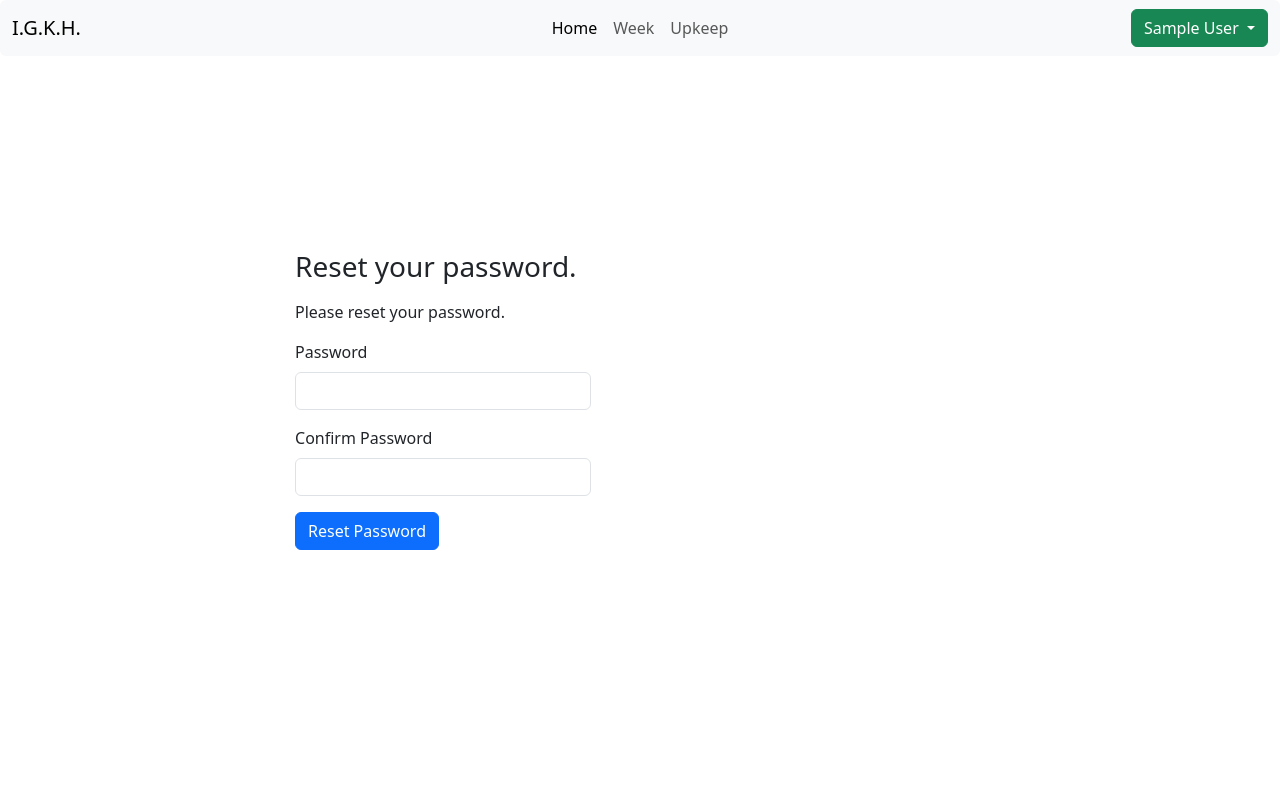
After one commit to YeTengji/project, a Flask app: page /reset-password in a window 1280 px wide. The commit adds this page. Run offline with Flask 3, Linux system fonts and the light colour scheme; the visitor is signed in with stand-in values (Sample User, id 1).

Commit message:
feat: implement forgot password flowchore: clean up code

```diff
--- a/app.py
+++ b/app.py
@@ -1,16 +1,18 @@
 import os
-from datetime import timedelta
+import logging
+from datetime import datetime, timedelta, timezone
 from dotenv import load_dotenv
 from werkzeug.security import generate_password_hash, check_password_hash
-from flask import Flask, render_template, redirect, url_for, flash, request, jsonify
+from flask import Flask, render_template, redirect, url_for, flash, request, jsonify, session
 from flask_login import LoginManager, login_required, login_user, logout_user, current_user
 from flask_wtf import CSRFProtect
 from sqlalchemy import select, or_, func
 from sqlalchemy.exc import SQLAlchemyError
 
-from models import db, User, UserTheme
-from forms import LoginForm, SignUpForm, UserProfileForm
+from models import db, User, UserTheme, ResetCode
+from forms import ForgotPasswordForm, LoginForm, ResetPasswordForm, SignUpForm, UserProfileForm, VerifyPasswordResetCodeForm
 from context import inject_user_profile_form
+from helpers import generate_secure_code
 
 load_dotenv()
 login_manager = LoginManager()
@@ -53,7 +55,7 @@ app = create_app()
 def load_user(user_id):
     return db.session.get(User, int(user_id))
 
-# -------- Authentication and Registration Route --------
+#region --- Authentication and Registration Routes ---
 @app.route('/login', methods=['GET', 'POST'])
 def login():
     if current_user.is_authenticated:
@@ -62,9 +64,13 @@ def login():
     login_form = LoginForm()
     signup_form = SignUpForm()
 
+    forms = {
+        'login_form': login_form,
+        'signup_form': signup_form,
+    }
+
     if request.method == 'POST':
         form_type = request.form.get('form_type')
-
         if form_type == 'login' and login_form.validate_on_submit():
             identifier = login_form.identifier.data.strip()
 
@@ -100,14 +106,108 @@ def login():
                 db.session.commit()
             except SQLAlchemyError as e:
                 db.session.rollback()
-                print(f"Database error: {e}")
-                flash('Something went wrong. Please try again.', 'danger')
+                logging.error(f"Sign up database error: {e}")
+                flash('Something went wrong. Please contact support.', 'danger')
                 return redirect(url_for('login'))
 
             flash('Account created successfully. Please log in.', 'success')
             return redirect(url_for('login'))
 
-    return render_template('login.html', login_form=login_form, signup_form=signup_form)
+    return render_template('login.html', **forms)
+
+@app.route('/forgot-password', methods=['GET', 'POST'])
+def forgot_password():
+    forgot_password_form = ForgotPasswordForm()
+
+    if request.method == 'POST':
+        if forgot_password_form.validate_on_submit():
+            existing_email = db.session.execute(select(User).where(
+                func.lower(User.email) == forgot_password_form.email.data.lower()
+                )
+            ).scalar_one_or_none()
+
+            if existing_email:
+                now = datetime.now(timezone.utc)
+                validity = timedelta(minutes=15)
+
+                recent_code = db.session.execute(select(ResetCode).where(
+                    ResetCode.user_id == existing_email.id,
+                    ResetCode.requested > now - validity,
+                    ResetCode.used.is_(False)
+                    )
+                ).scalar_one_or_none()
+
+                if recent_code:
+                    flash('A code was sent previously. Please check your email messages', 'warning')
+                    return redirect(url_for('forgot_password'))
+
+                reset_code = ResetCode(
+                    user_id = existing_email.id,
+                    code=generate_secure_code(),
+                    requested=now,
+                    expiration=now + validity
+                )
+
+                try:
+                    db.session.add(reset_code)
+                    db.session.commit()
+                except SQLAlchemyError as e:
+                    logging.error(f"Reset code database error: {e}")
+                    flash('Something went wrong. Please contact support.', 'danger')
+                    return redirect(url_for('forgot_password'))
+
+            flash('Please check your email for further instructions.', 'info')
+            return redirect(url_for('verify_password_reset_code'))
+
+    return render_template('forgot_password.html', forgot_password_form=forgot_password_form)
+
+@app.route('/verify-password-reset-code', methods=['GET', 'POST'])
+def verify_password_reset_code():
+    verify_password_reset_code_form = VerifyPasswordResetCodeForm()
+
+    if request.method == 'POST':
+        if verify_password_reset_code_form.validate_on_submit():
+            print('here!')
+            code = db.session.execute(select(ResetCode).where(
+                ResetCode.code == verify_password_reset_code_form.code.data
+                )
+            ).scalar_one_or_none()
+
+            if code and code.expiration > datetime.now(timezone.utc):
+                session['code_verified_user_id'] = code.user_id
+                code.used = True
+                db.session.commit()
+                return redirect(url_for('reset_password'))
+            else:
+                print('no')
+                flash('Invalid code.', 'danger')
+                return redirect(url_for('verify_password_reset_code'))
+
+    return render_template('verify_password_reset_code.html', verify_password_reset_code_form=verify_password_reset_code_form)
+
+@app.route('/reset-password', methods=['GET', 'POST'])
+def reset_password():
+    user_id = session.get('code_verified_user_id')
+    if not user_id:
+        session.pop('code_verified_user_id', None)
+        flash('Unauthorized.', 'danger')
+        return redirect(url_for('login'))
+
+    reset_password_form = ResetPasswordForm()
+
+    if request.method == 'POST':
+        if reset_password_form.validate_on_submit():
+            user = db.session.get(User, user_id)
+            user.password = generate_password_hash(reset_password_form.password.data)
+            db.session.commit()
+
+            session.pop('code_verified_user_id', None)
+
+            flash('Password reset successful. Please log in.', 'success')
+            return redirect(url_for('login'))
+    return render_template('reset_password.html', reset_password_form=reset_password_form)
+
+#endregion --------
 
 # -------- User Routes --------
 @app.route('/logout')
@@ -173,7 +273,7 @@ def user_profile():
         flash("Profile updated!", "success")
         return redirect(url_for('dashboard'))
 
-    return render_template('dashboard.html', user_profile_form=form, show_modal=True)
+    return render_template('dashboard.html', user_profile_form=form, show_user_profile_modal=True)
 
 
 
--- a/forms.py
+++ b/forms.py
@@ -58,3 +58,31 @@ class UserProfileForm(FlaskForm):
         user = db.session.execute(stmt).scalar_one_or_none()
         if user and user.id != current_user.id:
             raise ValidationError("Please create a diffrenent username.")
+
+class ForgotPasswordForm(FlaskForm):
+    form_type = HiddenField('Form Type', default='forgot-password')
+    email = StringField('Email', validators=[DataRequired(), Email()])
+    submit = SubmitField('Send Code')
+
+class VerifyPasswordResetCodeForm(FlaskForm):
+    form_type = HiddenField('Form Type', default='verify-password-reset-code')
+    code = StringField('Reset Code', validators=[
+        DataRequired(),
+        Length(min=6, max=6, message="Code must be 6 characters."),
+        Regexp(r'^[A-Z0-9]{6}$', message="Invalid code.")
+        ])
+    submit = SubmitField('Verify Code')
+
+class ResetPasswordForm(FlaskForm):
+    form_type = HiddenField('Form Type', default='reset-password')
+    password = PasswordField('Password', validators=[
+        DataRequired(),
+        Length(min=8, message="Password must be at least 8 characters."),
+        Regexp(r'^(?=.*[A-Z])(?=.*\d)(?=.*[!@#$%^&*()_+\-=\[\]{};:"\\|,.<>\/?]).+$',
+            message="Password must include a capital letter, a number, and a special character.")
+        ])
+    confirm_password = PasswordField('Confirm Password', validators=[
+        DataRequired(),
+        EqualTo('password', message='Passwords must match')
+        ])
+    submit = SubmitField('Reset Password')
--- a/requirements.txt
+++ b/requirements.txt
@@ -12,6 +12,7 @@ idna==3.10
 itsdangerous==2.2.0
 Jinja2==3.1.6
 MarkupSafe==3.0.2
+psycopg2-binary==2.9.10
 python-dotenv==1.1.1
 SQLAlchemy==2.0.43
 typing_extensions==4.15.0
--- a/static/js/main.js
+++ b/static/js/main.js
@@ -46,11 +46,11 @@ function themeSwitcher() {
     });
 }
 
-// Show User Profile Modal If Errors
-function showUserProfileModal() {
-    const showModal = document.getElementById('showUserProfileModal');
+// Modal Control
+function showModal(triggerID, modalID) {
+    const showModal = document.getElementById(triggerID);
     if (showModal && showModal.value === 'true') {
-        const modalElement = document.getElementById('userProfileModal');
+        const modalElement = document.getElementById(modalID);
         const modal = new bootstrap.Modal(modalElement);
         modal.show()
     }
@@ -59,5 +59,5 @@ function showUserProfileModal() {
 document.addEventListener("DOMContentLoaded", () => {
     autoDismissAlerts();
     themeSwitcher();
-    showUserProfileModal();
+    showModal('showUserProfileModal', 'userProfileModal');
 });
--- a/templates/components/_signup_modal.html
+++ b/templates/components/_signup_modal.html
@@ -4,7 +4,6 @@
         <div class="modal-content p-5">
             <div class="modal-header">
                 <h1 class="modal-title fs-5" id="signUpModalLabel">Sign Up</h1>
-                <button type="button" class="btn-close" data-bs-dismiss="modal" aria-label="Close"></button>
             </div>
             <div class="modal-body">
 
--- a/templates/components/_user_profile_modal.html
+++ b/templates/components/_user_profile_modal.html
@@ -1,6 +1,6 @@
 <div class="modal fade" id="userProfileModal" data-bs-backdrop="static" data-bs-keyboard="false" tabindex="-1"
     aria-labelledby="userProfileModalLabel" aria-hidden="true">
-    <input type="hidden" id="showUserProfileModal" value="{{ 'true' if show_modal else 'false' }}">
+    <input type="hidden" id="showUserProfileModal" value="{{ 'true' if show_user_profile_modal else 'false' }}">
     <div class="modal-dialog modal-lg modal-dialog-centered">
         <div class="modal-content p-5">
             <div class="modal-header">
--- a/templates/layout.html
+++ b/templates/layout.html
@@ -20,10 +20,10 @@
                     data-bs-target="#navbarsExample11" aria-controls="navbarsExample11" aria-expanded="false"
                     aria-label="Toggle navigation"> <span class="navbar-toggler-icon"></span> </button>
                 <div class="collapse navbar-collapse d-lg-flex" id="navbarsExample11"> <a class="navbar-brand col-lg-3 me-0"
-                        href="#">I.G.K.H.</a>
+                        href="/">I.G.K.H.</a>
                     {% if current_user.is_authenticated %}
                         <ul class="navbar-nav col-lg-6 justify-content-lg-center">
-                            <li class="nav-item"> <a class="nav-link active" aria-current="page" href="#">Home</a> </li>
+                            <li class="nav-item"> <a class="nav-link active" aria-current="page" href="">Home</a> </li>
                             <li class="nav-item"> <a class="nav-link" href="#">Week</a> </li>
                             <li class="nav-item"> <a class="nav-link" href="#">Upkeep</a> </li>
                         </ul>
@@ -51,7 +51,9 @@
 
     {% block body %}{% endblock %}
 
+    {% if current_user.is_authenticated %}
     {%include ('components/_user_profile_modal.html') %}
+    {% endif %}
 
     <!-- Flash Messages-->
     <div id="bottom-alert-container" class="position-fixed bottom-0 start-50 translate-middle-x mb-5 z-3"
--- a/templates/login.html
+++ b/templates/login.html
@@ -15,6 +15,10 @@
             <div class="container border rounded p-5 w-100">
                 <div class="mb-3">
                     <h3>Welcome!</h3>
+                </div>
+                <div class="mt-3">
+                    <p>First time here? <a href="javascript:void(0)" data-bs-toggle="modal" data-bs-target="#signUpModal">Sign up</a>
+                    </p>
                 </div>
                 <form method="POST" action="{{ url_for('login') }}">
                     <input type="hidden" name="form_type" value="login">
@@ -44,7 +48,7 @@
                     {{ login_form.submit(class="btn btn-primary") }}
                 </form>
                 <div class="mt-3">
-                    <p>First time here? <a href="javascript:void(0)" data-bs-toggle="modal" data-bs-target="#signUpModal">Sign up</a></p>
+                    <p><a href="{{ url_for('forgot_password') }}">Forgot Password</a></p>
                 </div>
                 <!-- WIP OAuth Options -->
                 <div class="mt-3">
--- /dev/null
+++ b/templates/reset_password.html
@@ -0,0 +1,45 @@
+{% extends "layout.html" %}
+
+{% block title %}Forgot Password{% endblock %}
+
+{% block body %}
+
+<div class="container vh-100 d-flex justify-content-center align-items-center">
+    <div class="row">
+        <div class="col-md-8">
+            <div class="mb-3">
+                <h3>Reset your password.</h3>
+            </div>
+            <div class="mb-3">
+                <p>Please reset your password.</p>
+            </div>
+
+            <form class="row g-3" method="POST" action="{{ url_for('reset_password') }}">
+                {{ reset_password_form.hidden_tag() }}
+
+                <div class="col-md-8">
+                    {{ reset_password_form.password.label(class="form-label") }}
+                    {{ reset_password_form.password(class="form-control") }}
+                    {% for error in reset_password_form.password.errors %}
+                    <div class="text-danger">{{ error }}</div>
+                    {% endfor %}
+                </div>
+
+                <div class="col-md-8">
+                    {{ reset_password_form.confirm_password.label(class="form-label") }}
+                    {{ reset_password_form.confirm_password(class="form-control") }}
+                    {% for error in reset_password_form.confirm_password.errors %}
+                    <div class="text-danger">{{ error }}</div>
+                    {% endfor %}
+                </div>
+
+                <div>
+                    {{ reset_password_form.submit(class="btn btn-primary") }}
+                </div>
+            </form>
+
+        </div>
+    </div>
+</div>
+
+{% endblock %}
```
Also changed, not shown: helpers.py (added, +8 -0 lines), models.py (+19 -4 lines), templates/forgot_password.html (added, +41 -0 lines), templates/verify_password_reset_code.html (added, +41 -0 lines).
